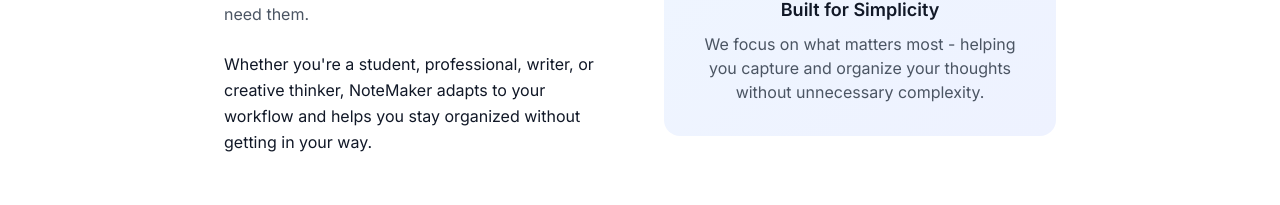
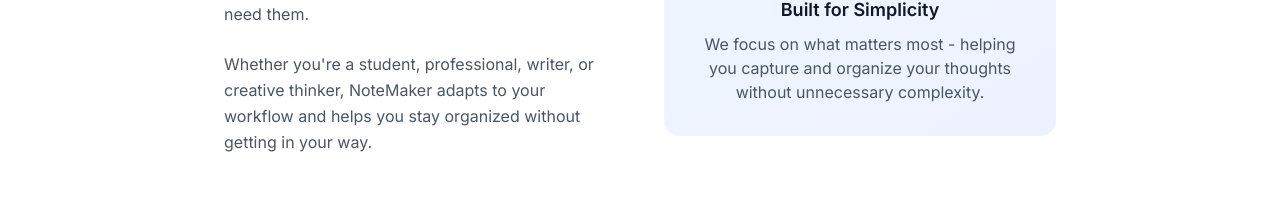
Before and after one commit to abhaydev2/iNoteBook, a React (Vite) app in the folder iNoteBook/frontend/: page /about in a window 1280 px wide. Shown: the part 396-601 px from the top of the page. Built offline with nearby package versions, Linux system fonts and the light colour scheme; no server answers.

Commit message:
allset in about page

```diff
--- a/iNoteBook/frontend/src/pages/About.jsx
+++ b/iNoteBook/frontend/src/pages/About.jsx
@@ -19,7 +19,7 @@
             <p className="text-gray-600 dark:text-gray-400 mb-6 leading-relaxed">
               At NoteMaker, we believe that great ideas deserve great tools. We're dedicated to providing a simple, elegant, and powerful platform for capturing, organizing, and finding your notes whenever you need them.
             </p>
-            <p className="text-gray-60 dark:text-gray-400 leading-relaxed">
+            <p className="text-gray-600 dark:text-gray-400 leading-relaxed">
               Whether you're a student, professional, writer, or creative thinker, NoteMaker adapts to your workflow and helps you stay organized without getting in your way.
             </p>
           </div>
```
